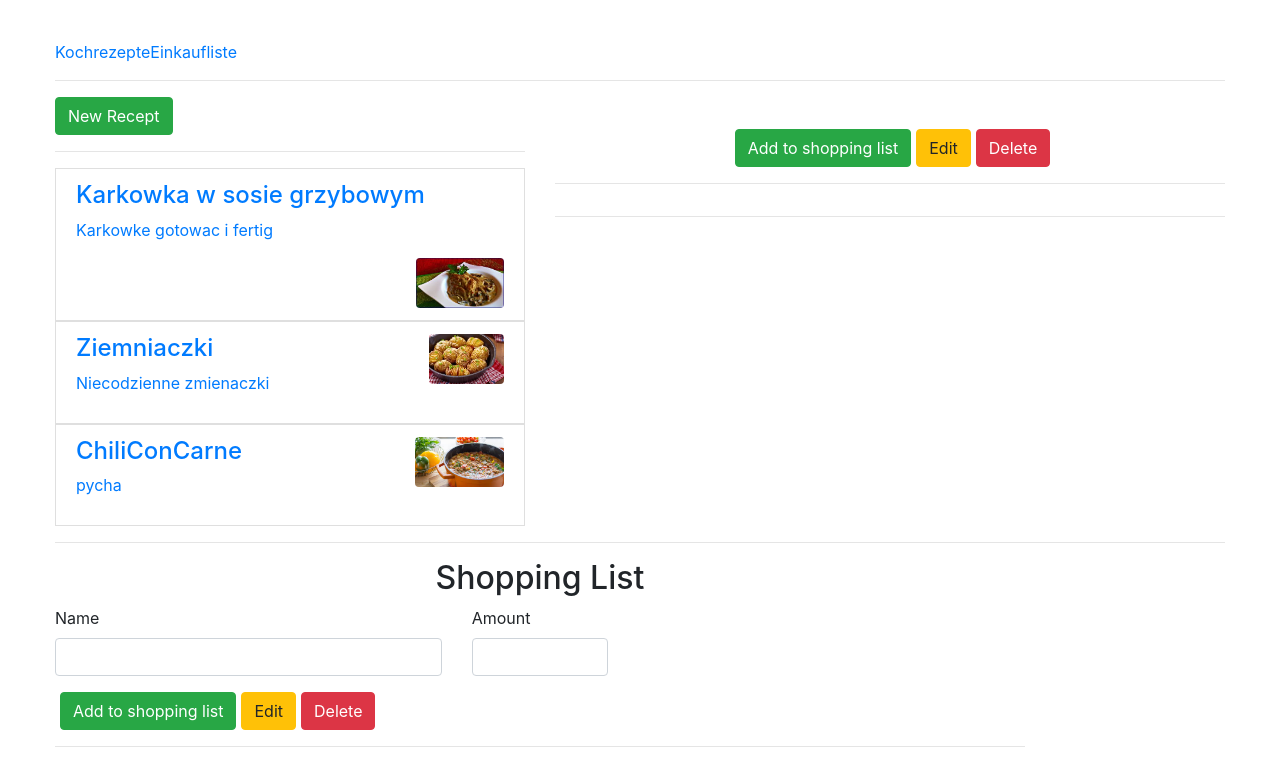
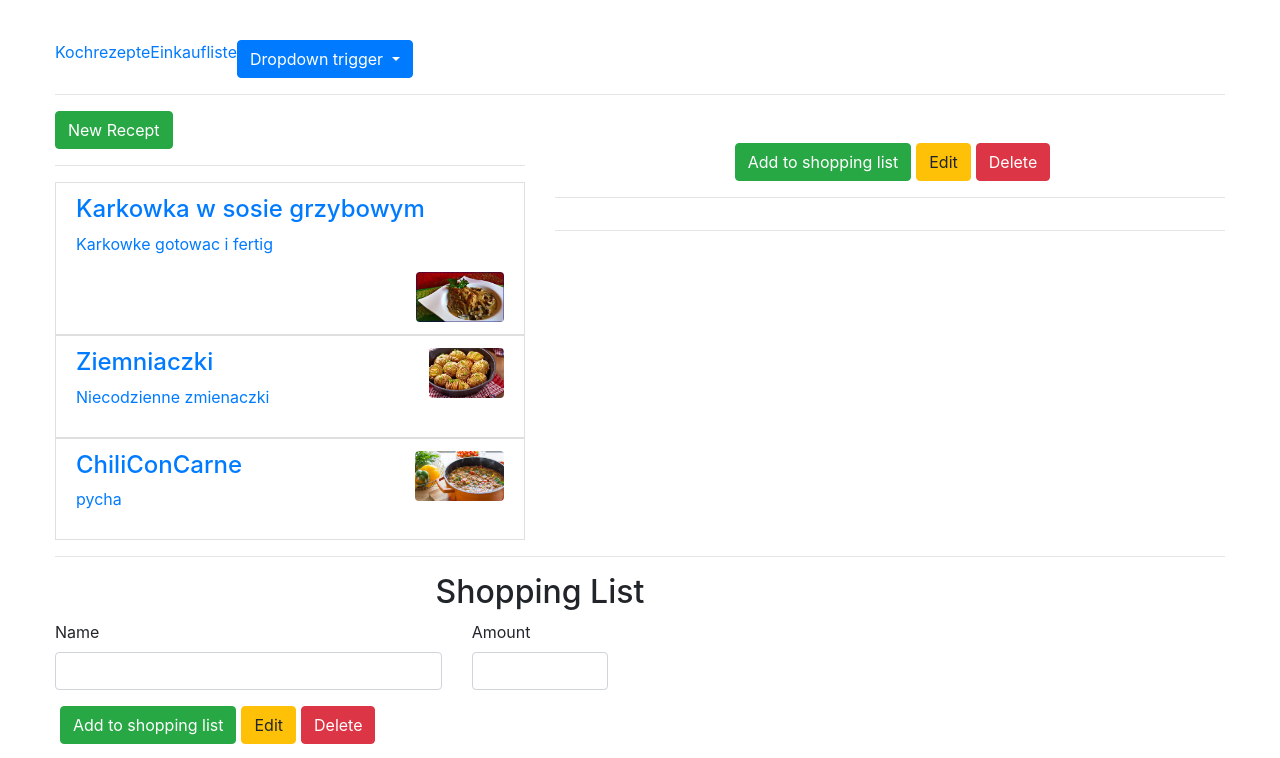
Before and after one commit to malgorzata-skaba/Coockingbook, an Angular app: page / in a window 1280 px wide. Shown: the top 758 px of the page. Built offline with nearby package versions, Linux system fonts and the light colour scheme.

Commit message:
add dropdown menu in header

```diff
--- a/src/app/app.module.ts
+++ b/src/app/app.module.ts
@@ -9,6 +9,7 @@ import { RecipeListComponent } from './recipe/recipe-list/recipe-list.component'
 import { RecipeDetailComponent } from './recipe/recipe-detail/recipe-detail.component';
 import { RecipeItemComponent } from './recipe/recipe-list/recipe-item.component';
 import { ShoppingListAddComponent } from './shopping-list/shopping-list-add.component';
+
 
 @NgModule({
   declarations: [
--- a/src/app/header.component.html
+++ b/src/app/header.component.html
@@ -2,6 +2,19 @@
     <ul class="nav nav-pills">
         <li role="presentation"><a href="#">Kochrezepte</a></li>
         <li role="presentation"><a href="#">Einkaufliste</a></li>
+        <li>
+            <div class="dropdown">
+                <button type="button" class="btn btn-primary dropdown-toggle" data-toggle="dropdown" aria-haspopup="false" aria-expanded="true">
+                        Dropdown trigger
+                </button>
+                <ul class="dropdown-menu" aria-labelledby="dLabel">
+                    <li><a href="" class="dropdown-item">Speichern</a></li>
+                    <li><a href="" class="dropdown-item">Laden</a>
+                    </li>
+                </ul>
+
+            </div>
+        </li>
     </ul>
 </header>
 <hr>
```
Also changed, not shown: src/app/recipe/recipe-list/recipe-list.component.ts (+2 -8 lines).
